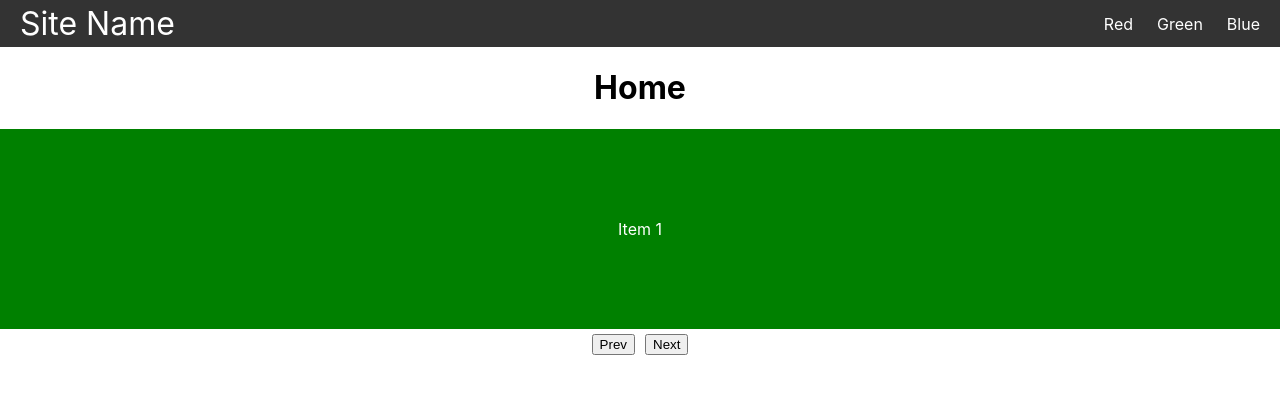
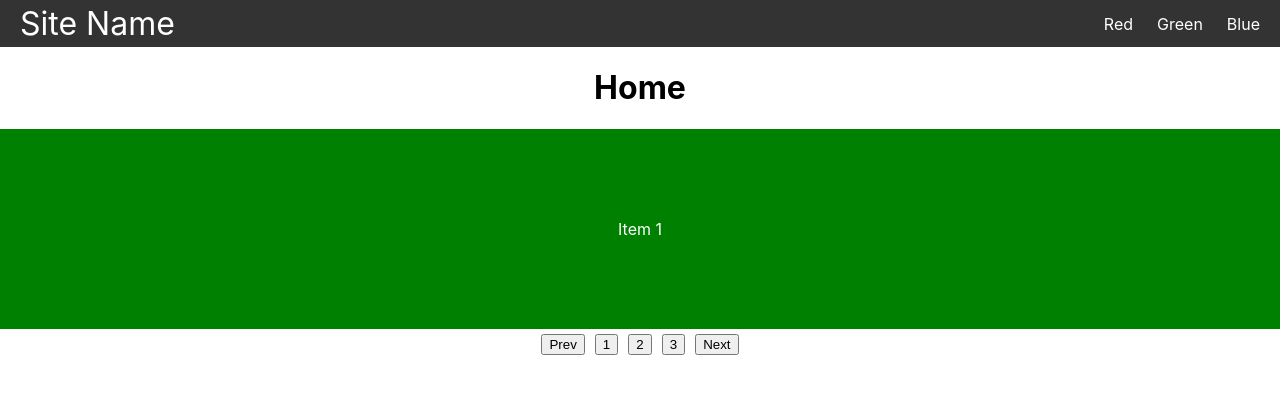
Before and after one commit to TVW96/RGB-pages, a React (Create React App) app: page / in a window 1280 px wide. Shown: the top 394 px of the page. Built offline with nearby package versions, Linux system fonts and the light colour scheme.

Commit message:
item indicators

```diff
--- a/src/components/Carousel.js
+++ b/src/components/Carousel.js
@@ -41,6 +41,17 @@ const Carousel = ({ children }) => {
                 >
                     Prev
                 </button>
+                {React.Children.map(children, (child, index) => {
+                    return (
+                        <button
+                            onClick={() => {
+                                updateIndex(index);
+                            }}
+                        >
+                            {index + 1}
+                        </button>
+                    )
+                })}
                 <button
                     onClick={() => {
                         updateIndex(activeIndex + 1);
```
